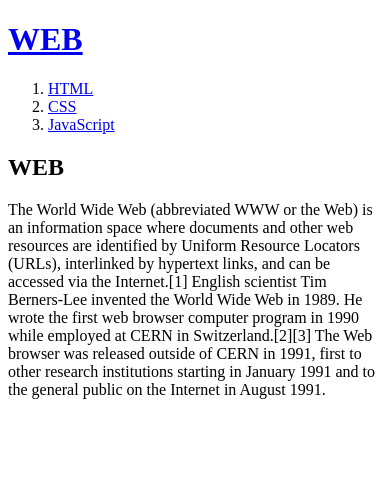
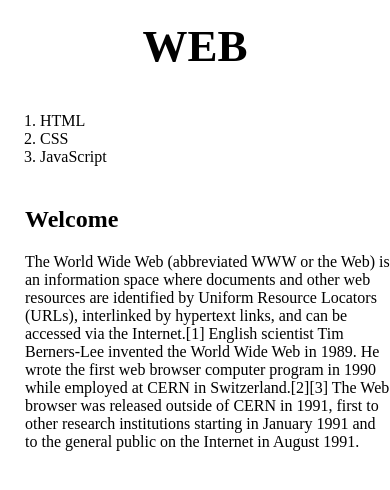
Before and after one commit to songsunhye/my-firsh-web-site, a plain HTML site: page 기본 문법 연습/index.html in a window 390 px wide. Drawn offline with Linux system fonts and the light colour scheme.

Commit message:
Add files via upload

```diff
--- a/기본 문법 연습/index.html
+++ b/기본 문법 연습/index.html
@@ -3,15 +3,20 @@
 <head>
     <title>WEB1 - Welcome</title>
     <meta charset="utf-8">
+    <link rel="stylesheet" href="style.css">
 </head>
 <body>
     <h1><a href="index.html">WEB</a></h1>
+<div id="grid">
     <ol>
        <li><a href="1.html">HTML</a></li>
        <li><a href="2.html">CSS</a></li>
        <li><a href="3.html">JavaScript</a></li>
     </ol>
-    <h2>WEB</h2>
+    <div id="article">
+    <h2>Welcome</h2>
     <p>The World Wide Web (abbreviated WWW or the Web) is an information space where documents and other web resources are identified by Uniform Resource Locators (URLs), interlinked by hypertext links, and can be accessed via the Internet.[1] English scientist Tim Berners-Lee invented the World Wide Web in 1989. He wrote the first web browser computer program in 1990 while employed at CERN in Switzerland.[2][3] The Web browser was released outside of CERN in 1991, first to other research institutions starting in January 1991 and to the general public on the Internet in August 1991.</p>
+    </div>
+</div>
 </body>
 </html>
--- /dev/null
+++ b/기본 문법 연습/style.css
@@ -0,0 +1,44 @@
+body {
+    margin: 0;
+}
+a {
+    color: black;
+    text-decoration: none;
+}
+h1 {
+    font-size: 45px;
+    text-align: center;
+    border-bottom: 1px solid gray;
+    margin: 0;
+    padding: 20px;
+}
+ol {
+    border-right: 1px solid gray;
+    width: 100px;
+    margin: 0;
+    padding: 20px;
+}
+#grid{
+    display: grid;
+    grid-template-columns: 150px 1fr;
+}
+#grid ol{
+    padding-left: 25px;
+}
+#grid #article{
+    padding-left: 25px;
+}
+@media(max-width:800px){
+    #grid{
+    display: block;
+    }
+    ol {
+    border-right: none;
+}
+    h1 {
+    border-bottom: none;
+    }
+    #grid ol{
+    padding-left: 40px;
+}
+}
```
Also changed, not shown: 기본 문법 연습/1.html (+9 -5 lines), 기본 문법 연습/2.html (+2 -47 lines), 기본 문법 연습/3.html (+7 -3 lines).
